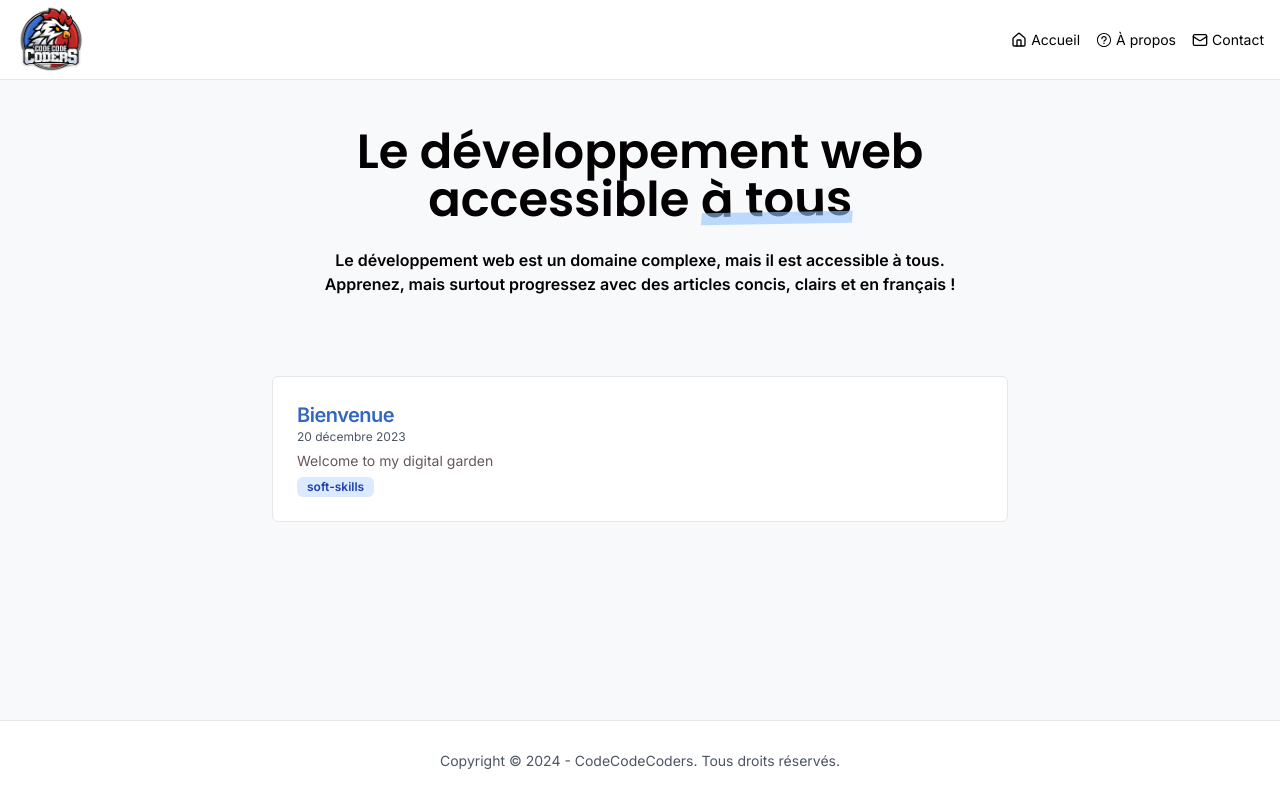
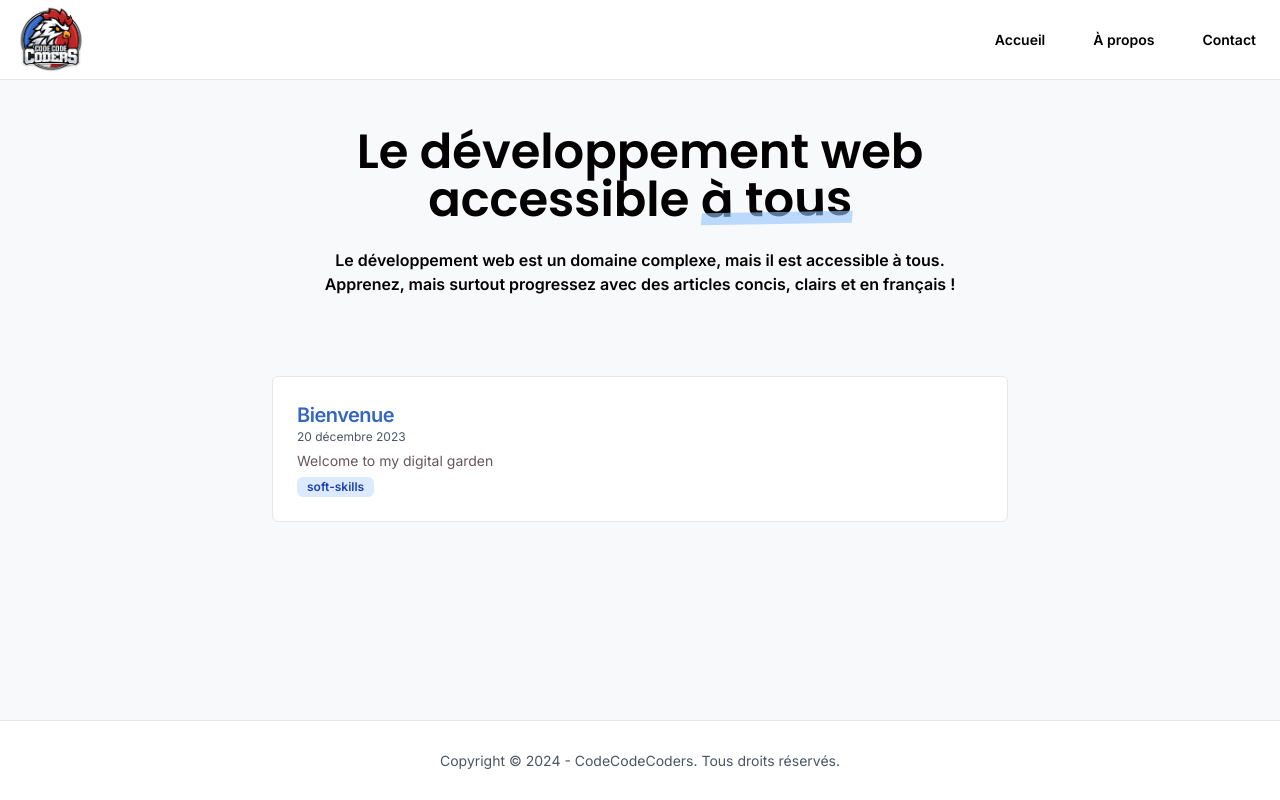
Before and after one commit to ZeFifi/codecodecoders, a Next.js app: page / in a window 1280 px wide. Built offline with nearby package versions, Linux system fonts and the light colour scheme.

Commit message:
Update Navbar style

```diff
--- a/src/components/Navbar.tsx
+++ b/src/components/Navbar.tsx
@@ -20,29 +20,20 @@ export const Navbar = () => {
             </Link>
           </div>
           <div className="hidden md:flex items-center">
-            <ul className="flex gap-4">
+            <ul className="flex gap-8">
               <li>
-                <Link className="text-black hover:text-[#3367c2] no-effect" href="/">
-                <div className="flex items-center space-x-1">
-                  <Home className="size-4" />
-                  <p>Accueil</p>
-                </div>
+                <Link className="text-black no-effect" href="/">
+                  <p className="font-semibold hover:bg-gray-200 p-2 rounded-md">Accueil</p>
                 </Link>
               </li>
               <li>
-                <Link className="text-black hover:text-[#3367c2] no-effect" href="/about">
-                  <div className="flex items-center space-x-1">
-                    <QuestionMarkCircledIcon className="size-4" />
-                    <p>À propos</p>
-                  </div>
+                <Link className="text-black no-effect" href="/about">
+                    <p className="font-semibold hover:bg-gray-200 p-2 rounded-md">À propos</p>
                 </Link>
               </li>
               <li>
-                <Link className="text-black hover:text-[#3367c2] no-effect" href="/contact">
-                  <div className="flex items-center space-x-1">
-                    <Mail className="size-4" />
-                    <p>Contact</p>
-                  </div>
+                <Link className="text-black no-effect" href="/contact">
+                    <p className="font-semibold hover:bg-gray-200 p-2 rounded-md">Contact</p>
                 </Link>
               </li>
             </ul>
```
